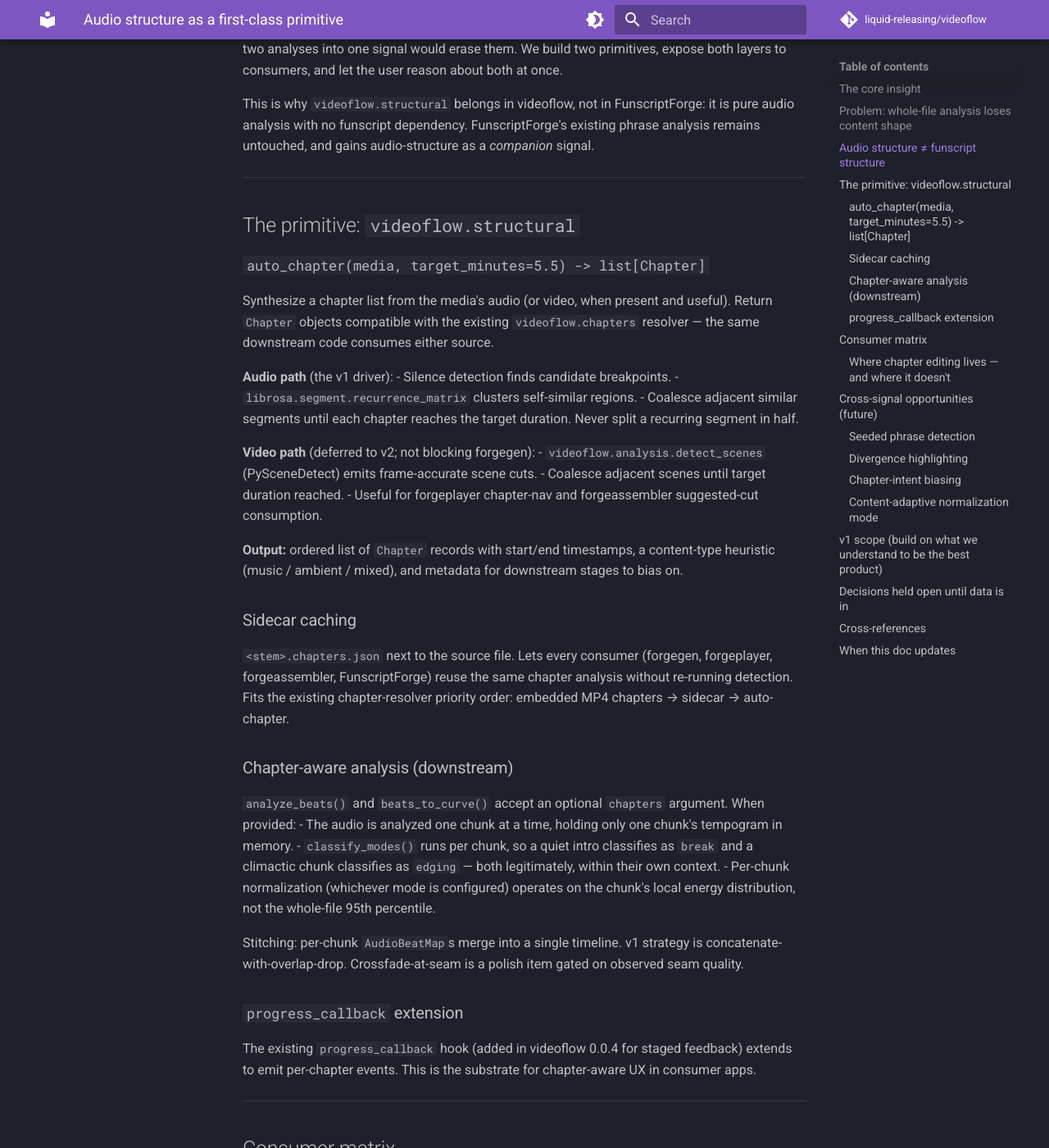
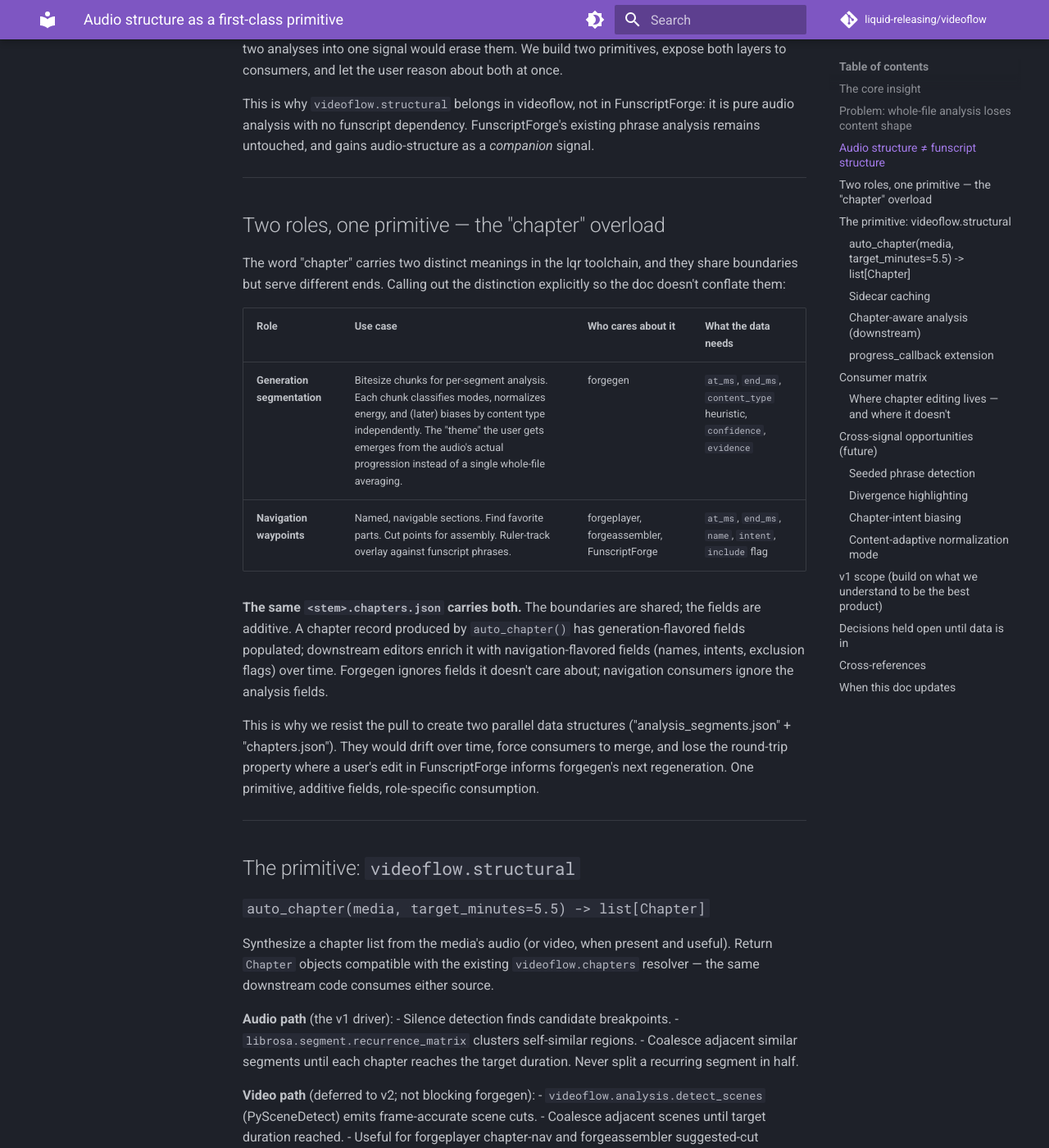
Before and after one commit to liquid-releasing/videoflow, an MkDocs documentation site: the page built from docs/architecture/audio-structure-primitive.md, in a window 1280 px wide and 1400 px high, scrolled down 2063 px. Shown: the whole window at 82% size. Built offline with MkDocs 1.6.1 and Material for MkDocs 9.7.7, drawn with Linux system fonts in a browser that asks for light colours; comment, search, counter and statistics services are not loaded.

Commit message:
docs(architecture): two roles, one primitive — name the chapter overload
"Chapter" carries two meanings in the lqr toolchain that share
boundaries but serve different ends:

1. Generation segmentation (forgegen) — bitesize chunks for per-segment
   analysis. Each chunk gets its own mode classification, energy
   normalization, content-type bias. The theme emerges from audio
   progression instead of whole-file averaging.

2. Navigation waypoints (forgeplayer / forgeassembler / FunscriptForge)
   — named, navigable sections. Find favorite parts. Cut points for
   assembly. Ruler-track overlays.

Same <stem>.chapters.json, additive fields. Forgegen writes
generation-flavored fields (content_type, confidence, evidence);
downstream editors enrich with navigation-flavored fields (name, intent,
include flag) over time. Resisting the pull to split into two parallel
files preserves the round-trip property where a user's edit in
FunscriptForge informs forgegen's next regeneration.

```diff
--- a/docs/architecture/audio-structure-primitive.md
+++ b/docs/architecture/audio-structure-primitive.md
@@ -52,6 +52,32 @@ On well-scripted content these usually align — a scene cut in the audio is als
 These divergences are exactly the moments a creator wants to *see and decide about*. Fusing the two analyses into one signal would erase them. We build two primitives, expose both layers to consumers, and let the user reason about both at once.
 
 This is why `videoflow.structural` belongs in videoflow, not in FunscriptForge: it is pure audio analysis with no funscript dependency. FunscriptForge's existing phrase analysis remains untouched, and gains audio-structure as a *companion* signal.
+
+---
+
+## Two roles, one primitive — the "chapter" overload
+
+The word "chapter" carries two distinct meanings in the lqr toolchain, and
+they share boundaries but serve different ends. Calling out the
+distinction explicitly so the doc doesn't conflate them:
+
+| Role | Use case | Who cares about it | What the data needs |
+|---|---|---|---|
+| **Generation segmentation** | Bitesize chunks for per-segment analysis. Each chunk classifies modes, normalizes energy, and (later) biases by content type independently. The "theme" the user gets emerges from the audio's actual progression instead of a single whole-file averaging. | forgegen | `at_ms`, `end_ms`, `content_type` heuristic, `confidence`, `evidence` |
+| **Navigation waypoints** | Named, navigable sections. Find favorite parts. Cut points for assembly. Ruler-track overlay against funscript phrases. | forgeplayer, forgeassembler, FunscriptForge | `at_ms`, `end_ms`, `name`, `intent`, `include` flag |
+
+**The same `<stem>.chapters.json` carries both.** The boundaries are
+shared; the fields are additive. A chapter record produced by
+`auto_chapter()` has generation-flavored fields populated; downstream
+editors enrich it with navigation-flavored fields (names, intents,
+exclusion flags) over time. Forgegen ignores fields it doesn't care
+about; navigation consumers ignore the analysis fields.
+
+This is why we resist the pull to create two parallel data structures
+("analysis_segments.json" + "chapters.json"). They would drift over
+time, force consumers to merge, and lose the round-trip property where
+a user's edit in FunscriptForge informs forgegen's next regeneration.
+One primitive, additive fields, role-specific consumption.
 
 ---
 
```
